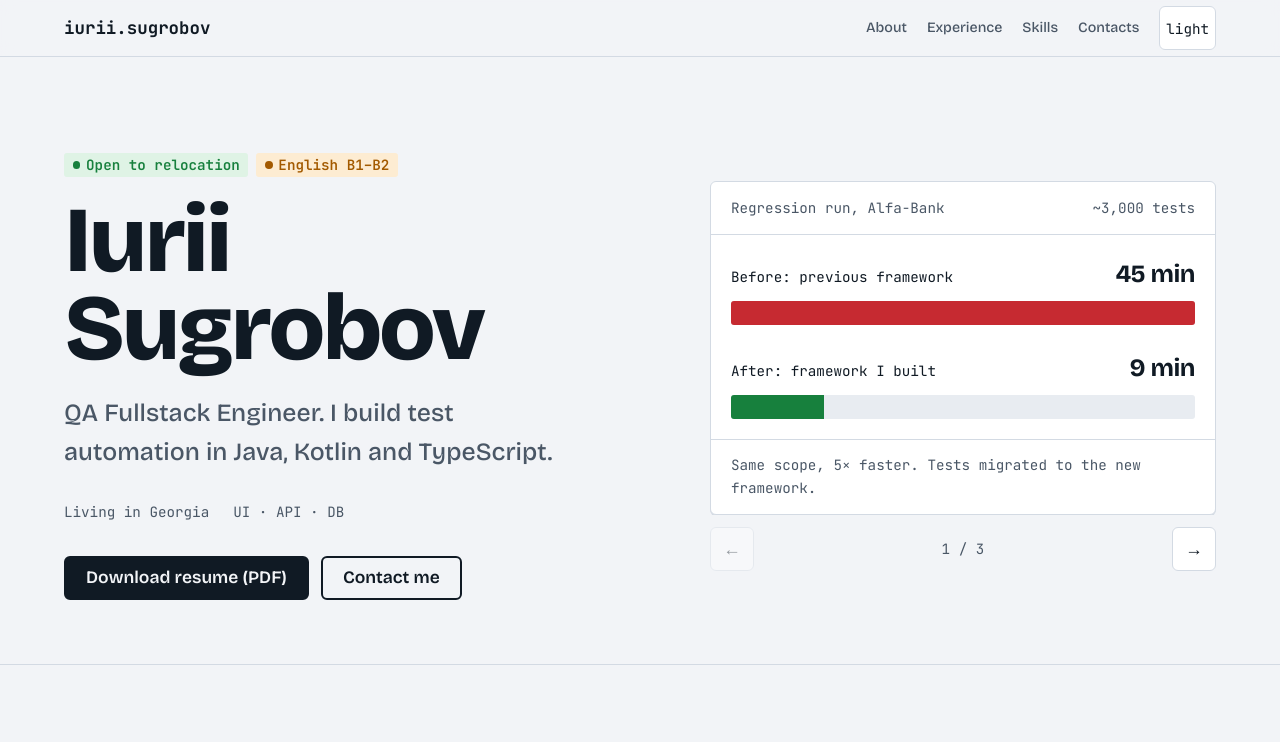
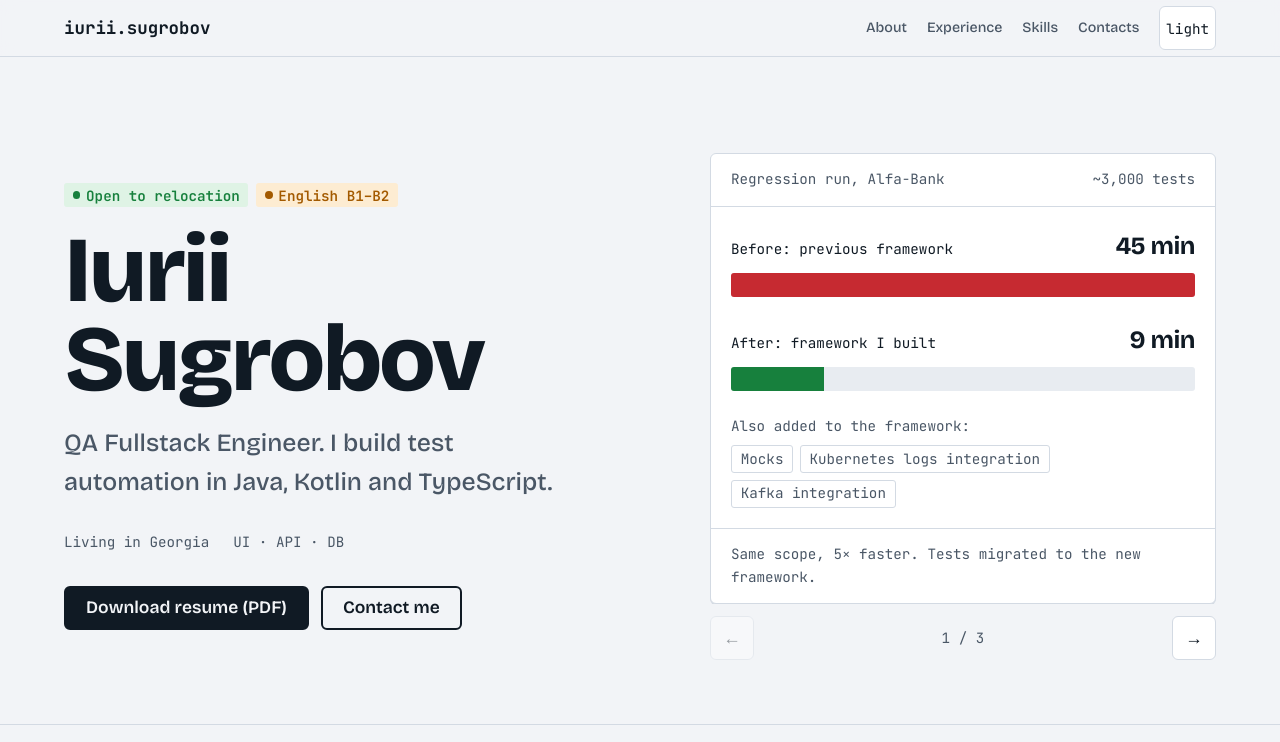
Before and after one commit to beonyc/myresume, a plain HTML site: page site/index.html in a window 1280 px wide. Shown: the top 742 px of the page. Drawn offline with Linux system fonts and the light colour scheme.

Commit message:
Achievements: add mocks, Kubernetes logs and Kafka integrations to the regression slide

```diff
--- a/site/css/sections.css
+++ b/site/css/sections.css
@@ -110,3 +110,5 @@
 .showcase__btn:hover:not(:disabled) { background: var(--surface-2); }
 .showcase__btn:disabled { opacity: 0.4; cursor: default; }
 .run__statement { font-size: var(--step-1); font-weight: 600; line-height: 1.3; letter-spacing: -0.01em; }
+.run__extra { display: grid; gap: 0.5rem; color: var(--ink-soft); }
+.run__extra p { margin: 0; }
--- a/site/index.html
+++ b/site/index.html
@@ -68,6 +68,12 @@
                   <div>
                     <div class="run__row-label"><span class="mono">After: framework I built</span><strong>9 min</strong></div>
                     <div class="bar" role="img" aria-label="9 minutes, 5 times shorter"><div class="bar__fill bar__fill--new" style="width:20%"></div></div>
+                  </div>
+                  <div class="run__extra">
+                    <p class="mono">Also added to the framework:</p>
+                    <ul class="chips" aria-label="Also added to the framework">
+                      <li>Mocks</li><li>Kubernetes logs integration</li><li>Kafka integration</li>
+                    </ul>
                   </div>
                 </div>
                 <figcaption class="run__foot mono">Same scope, 5× faster. Tests migrated to the new framework.</figcaption>
```
